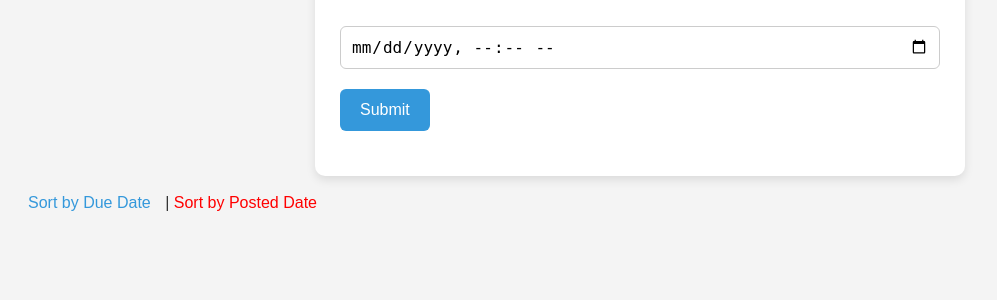
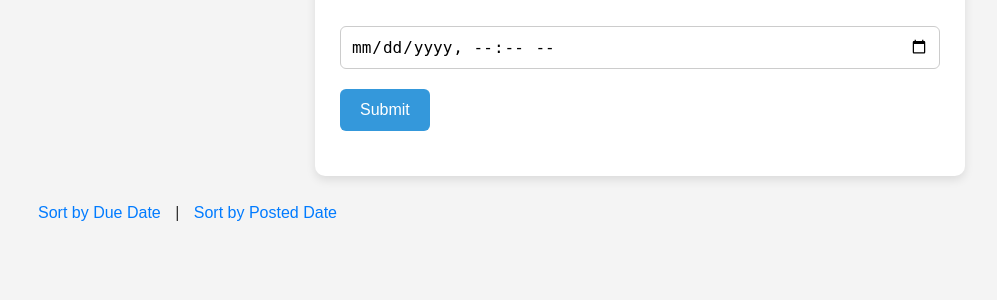
Before and after one commit to s1f10240076/django-test-exercise, a Django app: page / in a window 1280 px wide. Shown: the part 289-589 px from the top of the page, without its empty margins (0-997 px from the left). Run offline with Django 5.2, Linux system fonts and the light colour scheme; data that the repository does not hold is empty.

Commit message:
cssの追加2

```diff
--- a/todo/static/css/default.css
+++ b/todo/static/css/default.css
@@ -87,7 +87,11 @@ ul li {
 }
 
 div a {
-  margin-right: 10px;
+  display: inline-block;
+  margin: 10px;
+  text-decoration: none;
+  color: #007BFF;
+}
 }
 
 div a:last-child {
```
